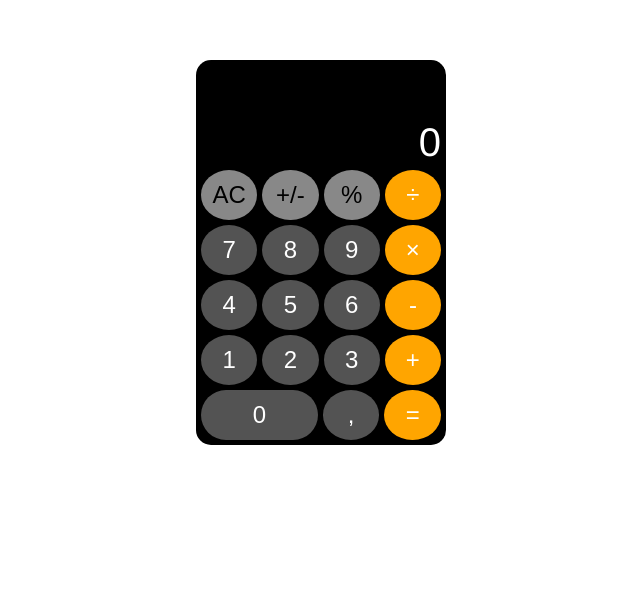
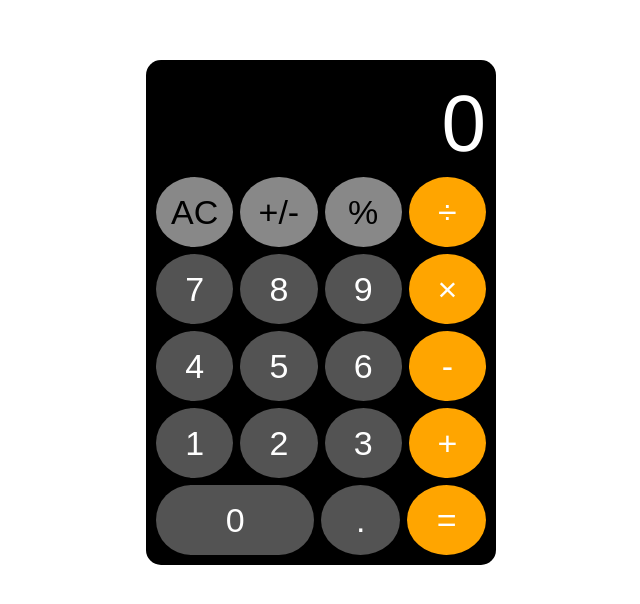
Before and after one commit to abdlkhdzhv/calculator, a plain HTML site: page index.html in a window 1280 px wide. Shown: the part 140-744 px from the top of the page, without its empty margins (319-959 px from the left). Drawn offline with Linux system fonts and the light colour scheme; a web font is replaced by a local one.

Commit message:
added a point

```diff
--- a/index.html
+++ b/index.html
@@ -31,7 +31,7 @@
         <button class="operator yellow">+</button>
 
         <button class="operand nolik">0</button>
-        <button class="tochka">,</button>
+        <button class="operand">.</button>
         <button class="result">=</button>
     </div>
 
--- a/script.js
+++ b/script.js
@@ -52,12 +52,10 @@ operator.forEach(op => {
     op.addEventListener('click', (event) => {
         if (num1 && !sign) {
             sign = event.target.textContent;
-            display.textContent = sign;
         } else if (num1 && sign && num2) {
             num1 = operate(parseFloat(num1), sign, parseFloat(num2));
             sign = event.target.textContent;
             num2 = '';
-            display.textContent = sign;
         }
     });
 });
--- a/style.css
+++ b/style.css
@@ -4,7 +4,7 @@
     box-sizing: border-box;
     margin: 0px;
     padding: 0px;
-    font-size: 24px;
+    font-size: 34px;
 }
 
 body {
@@ -17,24 +17,24 @@ body {
 button {
     border-radius: 50%;
     border: none;
-    flex: 1 1 50px;
-    height: 50px;
+    flex: 1 1 70px;
+    height: 70px;
     cursor: pointer;
 }
 
 .display {
     height: 100px;
-    flex: 1 1 250px;
+    flex: 1 1 350px;
     color: white;
     text-align: right;
-    font-size: 40px;
+    font-size: 80px;
     display: flex;
     flex-direction: column-reverse;
 }
 
 .nolik {
     flex-grow: 10;
-    border-radius: 30px;
+    border-radius: 60px;
 }
 
 .clear, .znak, .procent {
@@ -45,9 +45,10 @@ button {
 .yellow, .result {
     background-color: orange;
     color: white;
+    transition: all 0.3s;
 }
 
-.yellow:active{
+.yellow:focus{
     background-color: white;
     color: black;
 }
@@ -65,8 +66,9 @@ button {
     display: flex;
     flex-wrap: wrap;
     flex-direction: row;
-    width: 250px;
-    gap: 5px;
+    width: 350px;
+    gap: 7px;
+    padding: 10px;
 }
 
 button:active {
```
